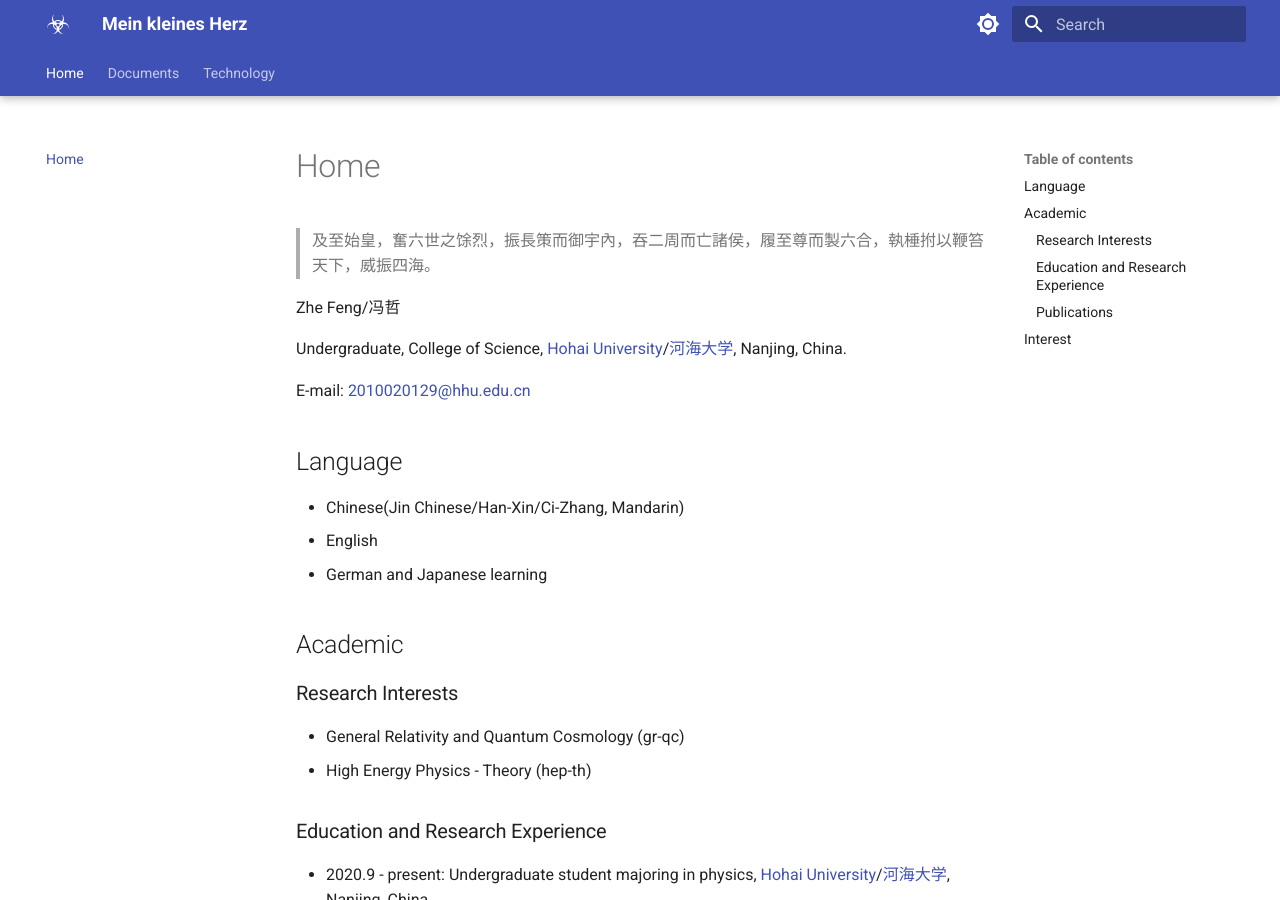
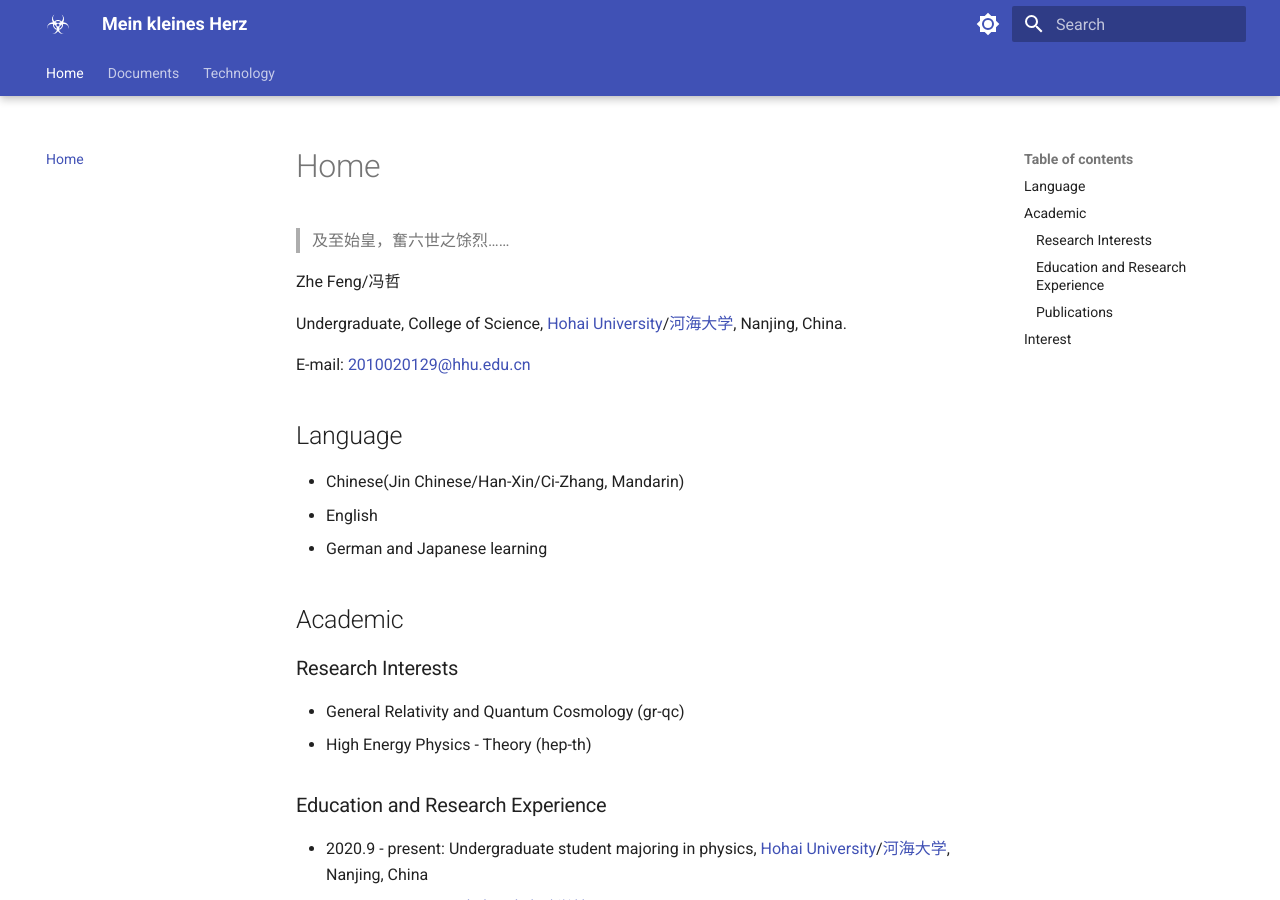
Before and after one commit to ph3n92h3/ph3n92h3.github.io, an MkDocs documentation site: the page built from docs/index.md, in a window 1280 px wide and 900 px high. Built offline with MkDocs 1.6.1 and Material for MkDocs 9.7.7, drawn with Linux system fonts in a browser that asks for light colours.

Commit message:
Update index.md

```diff
--- a/docs/index.md
+++ b/docs/index.md
@@ -1,4 +1,4 @@
-> 及至始皇，奮六世之馀烈，振長策而御宇內，吞二周而亡諸侯，履至尊而製六合，執棰拊以鞭笞天下，威振四海。
+> 及至始皇，奮六世之馀烈……
 
 Zhe Feng/冯哲
 
```
